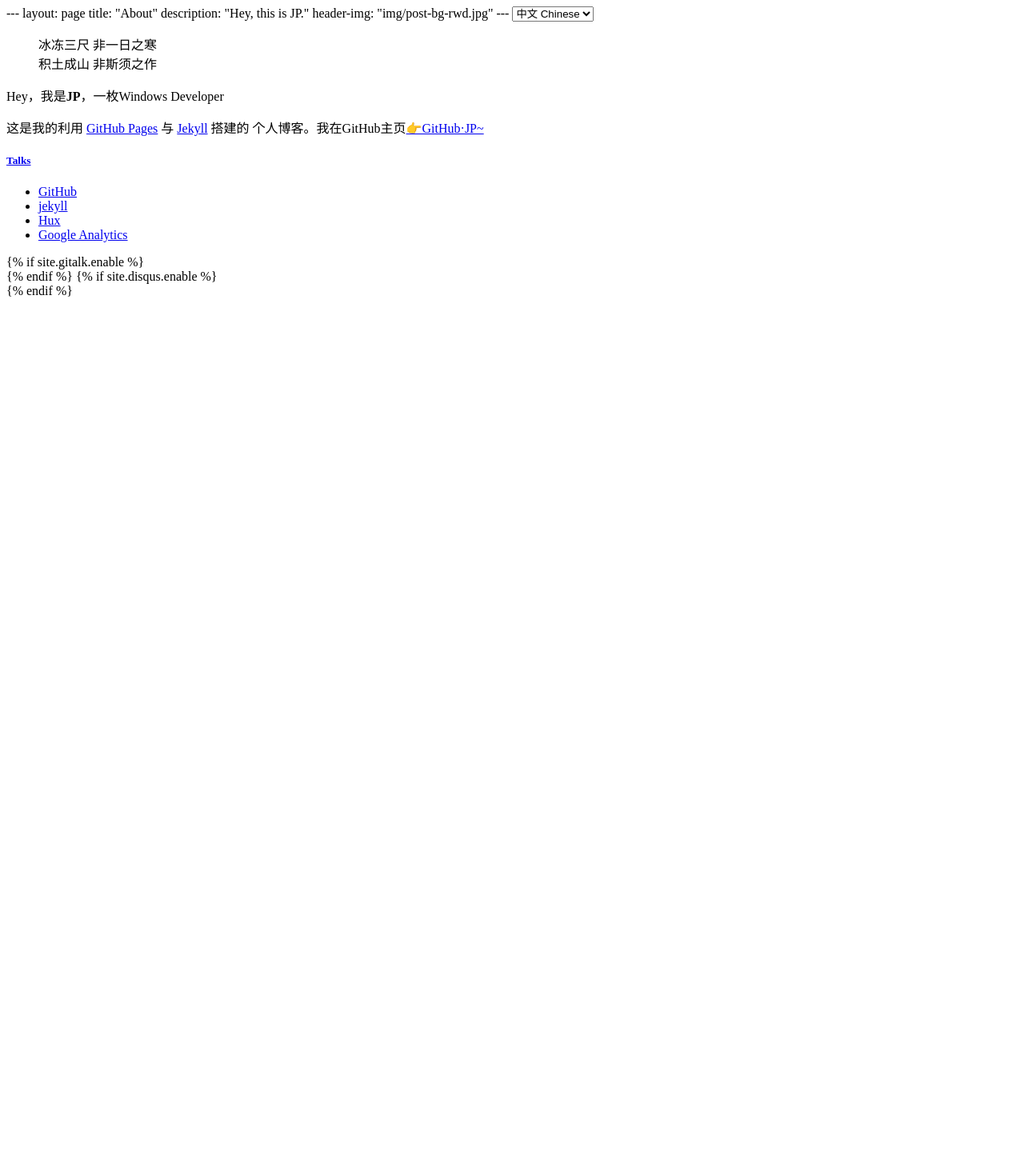
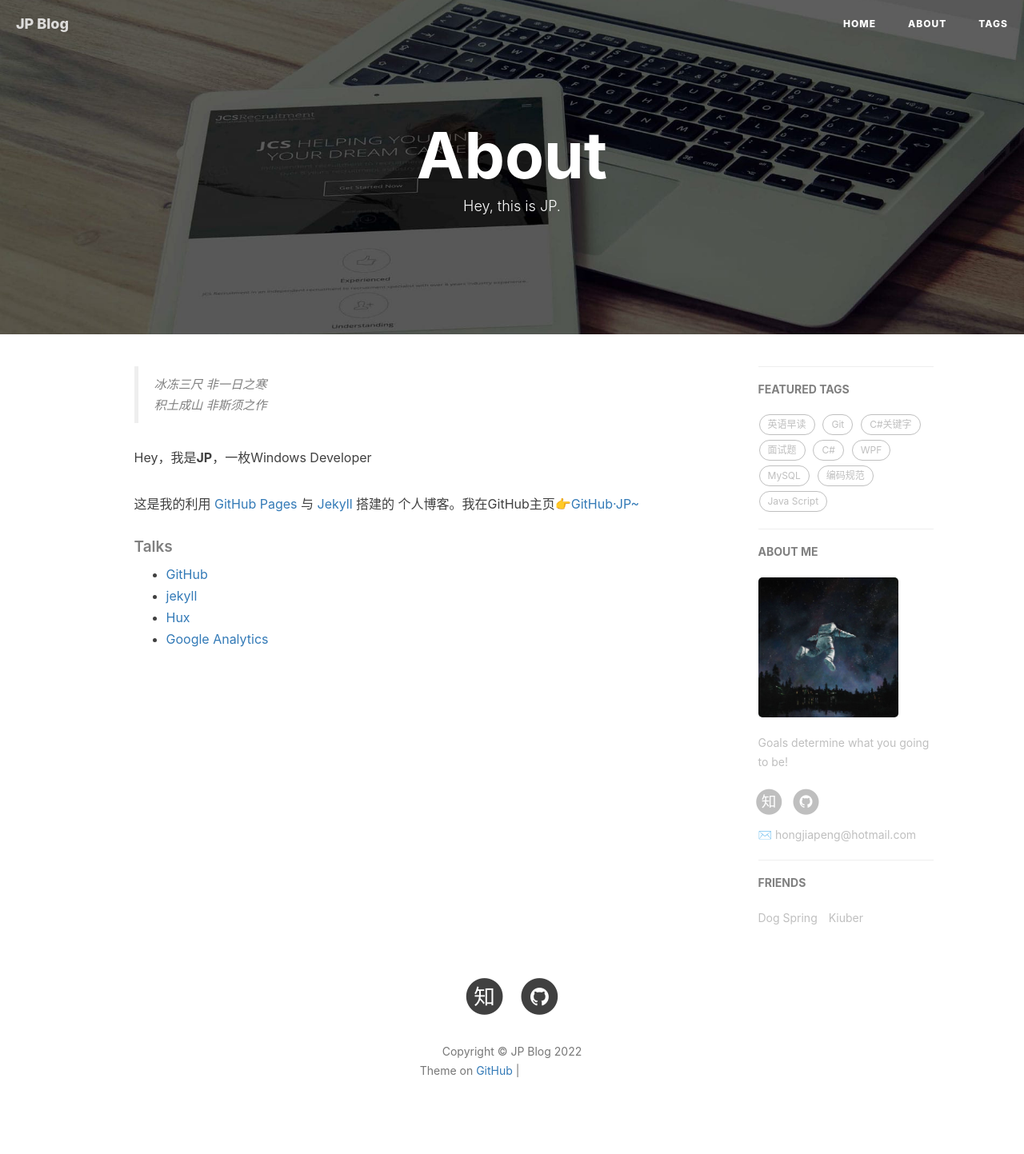
Before and after one commit to hongjiapeng/hongjiapeng.github.io, a Jekyll site: the page built from about.html, in a window 1280 px wide. Shown: the whole page at 80% size. Built offline with Jekyll 4.4.1, drawn with Linux system fonts in a browser that asks for light colours; nearby versions of some CDN libraries; comment, search, counter and statistics services are not loaded; before the commit the page ends 900 px from its top, so only the background shows below that; grey boxes are pictures that could not be loaded.

Commit message:
update about

```diff
--- a/about.html
+++ b/about.html
@@ -1,10 +1,15 @@
---- layout: page title: "About" description: "Hey, this is JP." header-img: "img/post-bg-rwd.jpg" ---
+---
+layout: page
+title: "About"
+description: "Hey, this is JP."
+header-img: "img/post-bg-rwd.jpg"
+---
 
 <!-- Language Selector -->
-<select class="sel-lang" onchange= "onLanChange(this.options[this.options.selectedIndex].value)">
+<!-- <select class="sel-lang" onchange= "onLanChange(this.options[this.options.selectedIndex].value)">
     <option value="0" selected> 中文 Chinese </option>
     <option value="1"> 英文 English </option>
-</select>
+</select> -->
 
 <!-- Chinese Version -->
 <div class="zh post-container">
```
